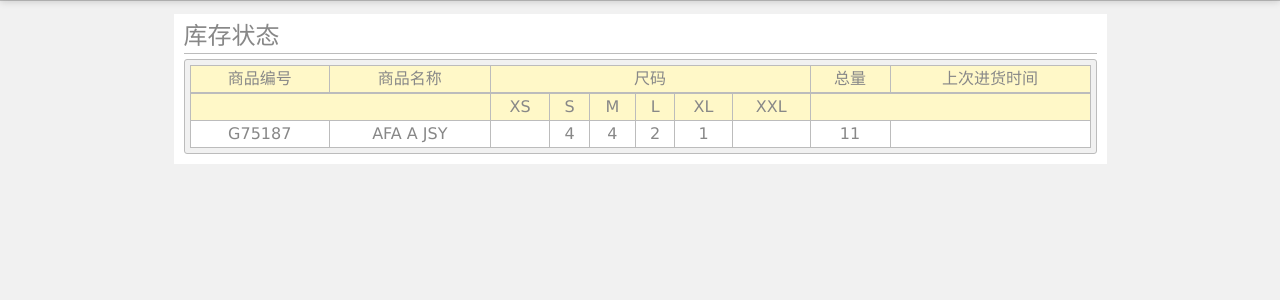
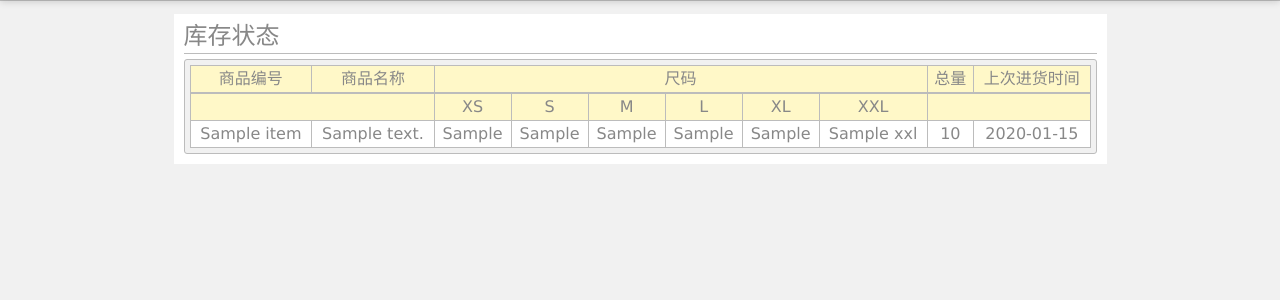
Before and after one commit to SR1s/WMS, a Python web app: template WMS/templates/item-list.html in a window 1280 px wide. Shown: the part 66-366 px from the top of the page. Run offline with Jinja, Linux system fonts and the light colour scheme; the template is opened without the code that fills it: most values are stand-ins (such as "Sample title", 1, 10 or a date in 2020).

Commit message:
add logic to show items status

```diff
--- a/WMS/templates/item-list.html
+++ b/WMS/templates/item-list.html
@@ -24,18 +24,20 @@
           <td>XXL</td>
           <td colspan="2"></td>
         </tr>
+        {% for item in items %}
         <tr>
-          <td>G75187</td>
-          <td>AFA A JSY</td>
-          <td></td>
-          <td>4</td>
-          <td>4</td>
-          <td>2</td>
-          <td>1</td>
-          <td></td>
-          <td>11</td>
-          <td></td>
+          <td>{{ item }}</td>
+          <td>{{ items[item]['info'].description }}</td>
+          <td>{{ items[item]['XS'] }}</td>
+          <td>{{ items[item]['S'] }}</td>
+          <td>{{ items[item]['M'] }}</td>
+          <td>{{ items[item]['L'] }}</td>
+          <td>{{ items[item]['XL'] }}</td>
+          <td>{{ items[item]['XXL'] }}</td>
+          <td>{{ items[item]['XS'] + items[item]['S'] + items[item]['M'] + items[item]['L']+ items[item]['XL']+ items[item]['XXL'] }}</td>
+          <td>{{ items[item]['info'].last_update }}</td>
         </tr>
+        {% endfor%}
       </tbody>
     </table>
 </div>
```
Also changed, not shown: WMS/views/items.py (+13 -3 lines).
